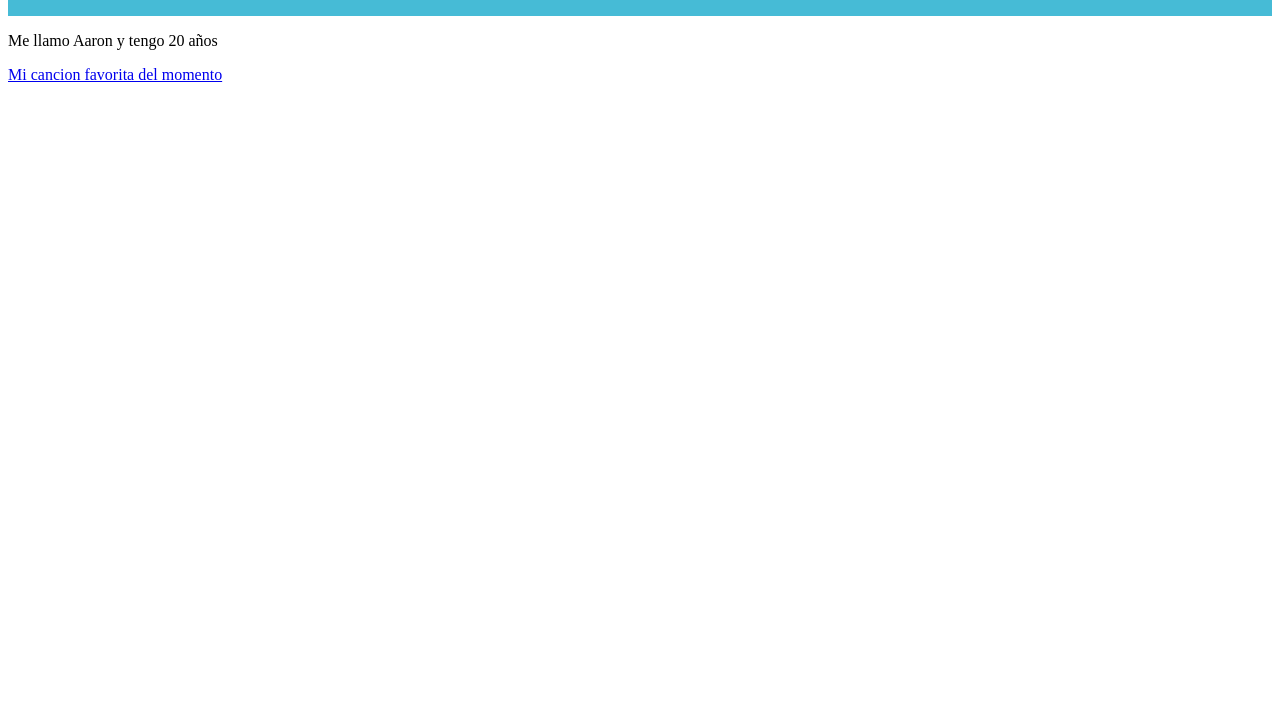
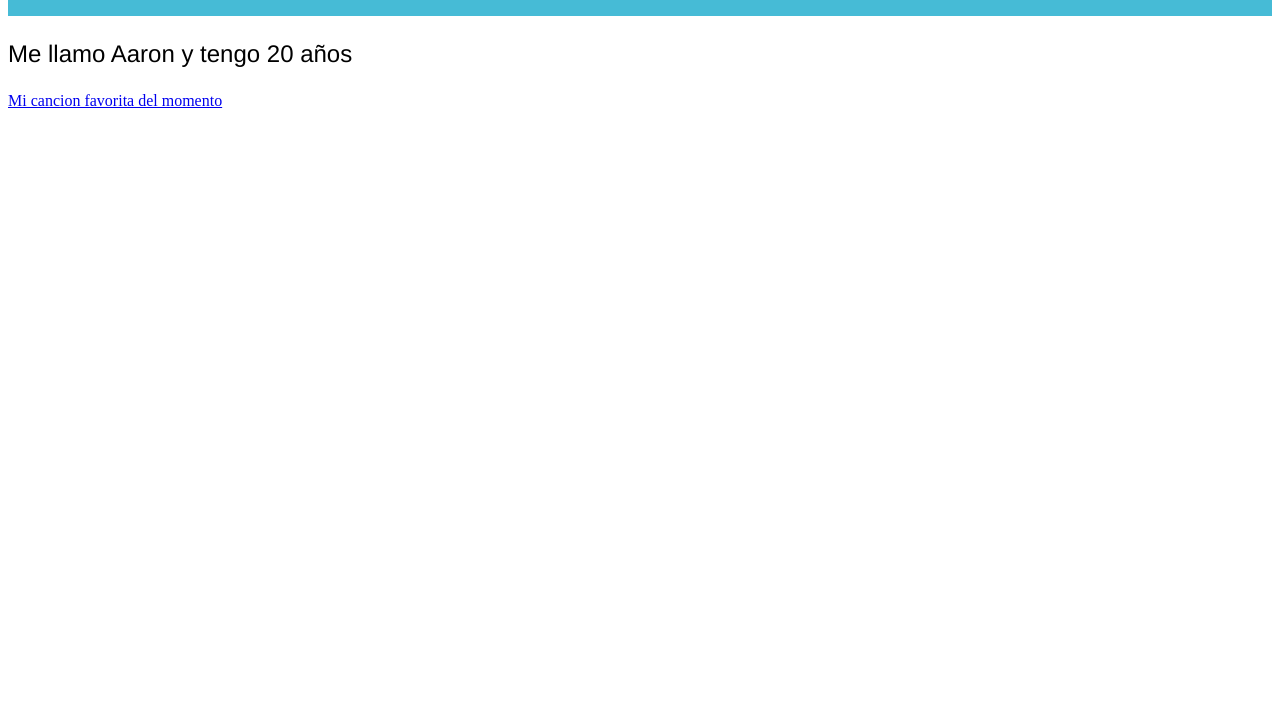
Before and after one commit to AaronDMcreator/Repo2, a plain HTML site: page index.html in a window 1280 px wide. Shown: the part 94-800 px from the top of the page. Drawn offline with Linux system fonts and the light colour scheme.

Commit message:
Se agrego con exito los estilos a los datos

```diff
--- a/index.html
+++ b/index.html
@@ -28,6 +28,10 @@
         color: gold;
     }
 
+    p{
+        font-family:'Franklin Gothic Medium';
+        font-size: 150%;
+    }
 
 
 </style>
```
